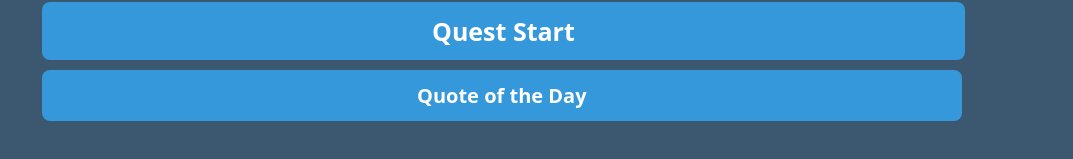
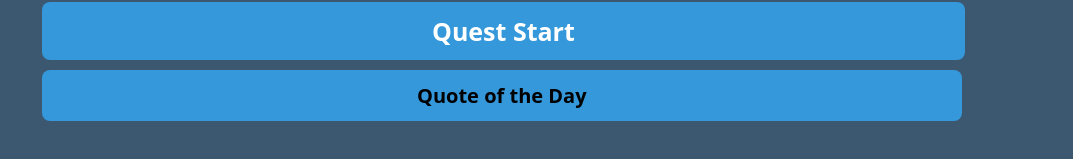
Before and after one commit to Suru-Afariogun/Quote-Quest-, a React (Vite) app in the folder Quote-Quest/: page / in a window 1280 px wide. Shown: the part 1524-1683 px from the top of the page, without its empty margins (98-1171 px from the left). Built offline with nearby package versions, Linux system fonts and the light colour scheme.

Commit message:
daily&option

```diff
--- a/Quote-Quest/src/components/DailyQuote.jsx
+++ b/Quote-Quest/src/components/DailyQuote.jsx
@@ -34,8 +34,8 @@ export const QuoteOfToday = () => {
       </Link>
 
       <div className="dailyquote">
-        <h2>{quote?.q}quote</h2>
-        <p>{quote?.a}author</p>
+        <h2>{quote?.q}</h2>
+        <p>-{quote?.a}</p>
       </div>
     </div>
   );
--- a/Quote-Quest/src/style.css
+++ b/Quote-Quest/src/style.css
@@ -74,7 +74,7 @@ body {
 }
 
 .QOTBtn a {
-  color: white;
+  color: rgb(0, 0, 0);
   text-decoration: none;
   font-weight: bold;
   font-size: 20px;
@@ -126,7 +126,7 @@ Page 2:Quest css below */
 .option-btn {
   margin: 10px;
   padding: 12px 20px;
-  background-color: #ffffff;
+  background-color: #2d2c2c;
   border: none;
   border-radius: 8px;
   cursor: pointer;
```
